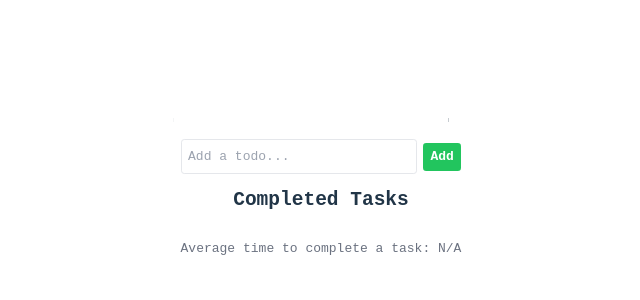
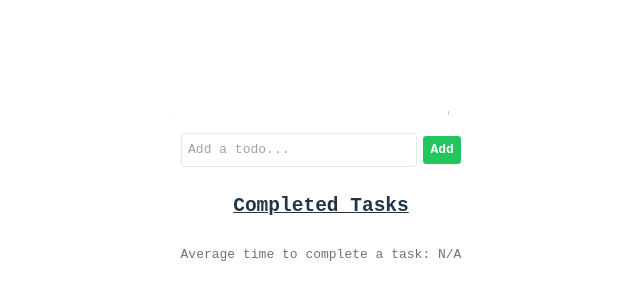
Before and after one commit to GangstersPairOfDice/longOverdue, a React (Vite) app: page / in a window 1280 px wide. Shown: the part 224-524 px from the top of the page, without its empty margins (319-959 px from the left). Built offline with nearby package versions, Linux system fonts and the light colour scheme.

Commit message:
added spacing for completed task header, and underline

```diff
--- a/src/components/CompletedTasks.tsx
+++ b/src/components/CompletedTasks.tsx
@@ -45,7 +45,7 @@ export default function CompletedTasks({
 
   return (
     <div className="w-full h-full">
-      <h2 className="text-2xl font-bold mb-4">Completed Tasks</h2>
+      <h2 className="text-2xl font-bold m-4 underline">Completed Tasks</h2>
       <ul className="flex flex-col gap-2">
         {completedTasks.map((task) => (
           <TodoItem
```
